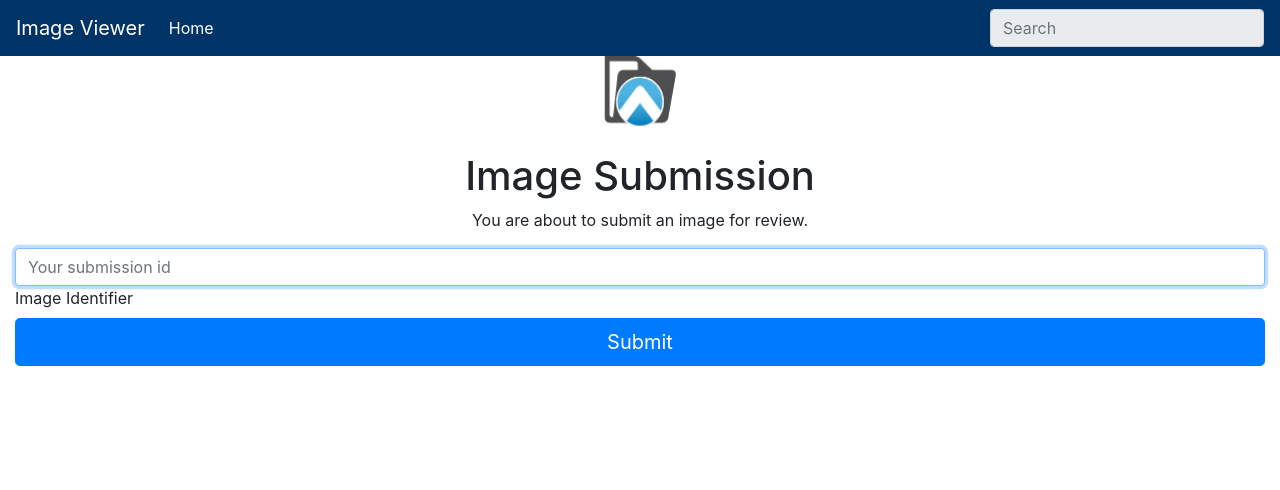
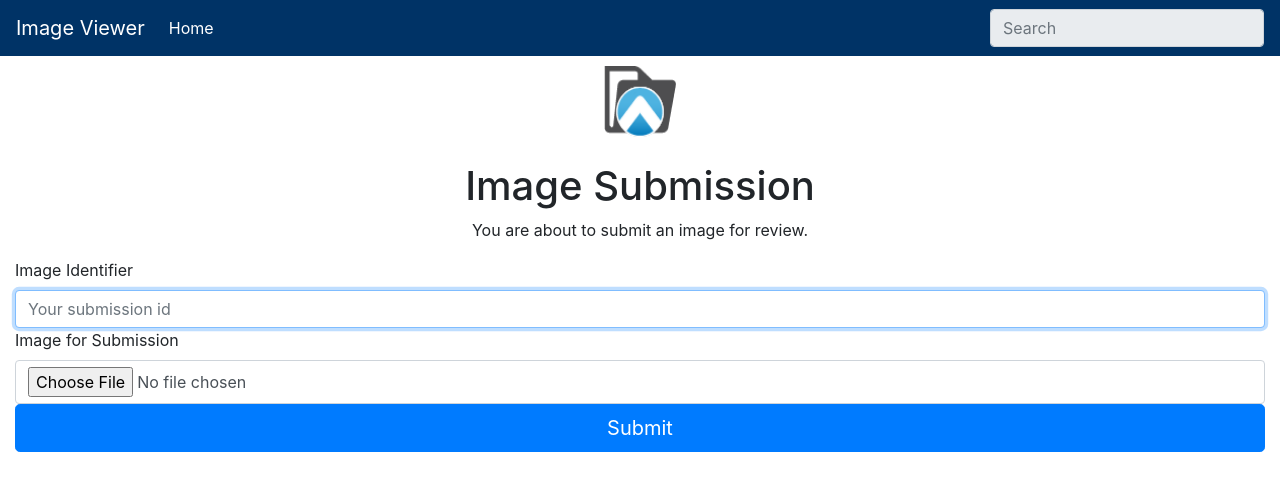
Before and after one commit to kochandra/ujetsappdo, an Angular app: page /my-submission in a window 1280 px wide. Shown: the top 490 px of the page. Built offline with nearby package versions, Linux system fonts and the light colour scheme.

Commit message:
UCJTC-3: Adding file picker to image submission view.

```diff
--- a/src/app/app.component.html
+++ b/src/app/app.component.html
@@ -1,13 +1,16 @@
 <nav class="navbar navbar-expand-md navbar-dark bg-custom">
   <a class="navbar-brand" href="#">Image Viewer</a>
-  <button class="navbar-toggler" type="button" data-toggle="collapse" data-target="#navbar-main" aria-controls="navbar-main" aria-expanded="false" aria-label="Toggle navigation">
+  <button class="navbar-toggler" type="button" data-toggle="collapse" data-target="#navbar-main" aria-controls="navbar-main"
+    aria-expanded="false" aria-label="Toggle navigation">
     <span class="navbar-toggler-icon"></span>
   </button>
 
   <div class="collapse navbar-collapse" id="navbar-main">
     <ul class="navbar-nav mr-auto">
       <li class="nav-item active">
-        <a class="nav-link" href="#">Home <span class="sr-only">go to home</span></a>
+        <a class="nav-link" href="#">Home
+          <span class="sr-only">go to home</span>
+        </a>
       </li>
     </ul>
     <form class="form-inline my-2 my-md-0">
@@ -15,6 +18,7 @@
     </form>
   </div>
 </nav>
-<div class="container-fluid">
-  <router-outlet></router-outlet>
+
+<div class="container-fluid has-header">
+  <router-outlet><!-- views go here --></router-outlet>
 </div>
--- a/src/app/app.component.scss
+++ b/src/app/app.component.scss
@@ -1,3 +1,6 @@
 .bg-custom {
     background: rgb(0, 51, 102);
 }
+.has-header {
+    padding-top: 10px;
+}
--- /dev/null
+++ b/src/app/model/image.ts
@@ -0,0 +1,5 @@
+export class Image {
+    id: string;
+    data: string; //base64 encoded
+    filename: string;
+}
--- a/src/app/my-submission/my-submission.component.html
+++ b/src/app/my-submission/my-submission.component.html
@@ -6,9 +6,15 @@
   </div>
 
   <div class="form-label-group">
-    <input type="string" class="form-control" placeholder="Your submission id" required="true" autofocus="true">
-    <label for="inputEmail">Image Identifier</label>
+    <label for="image-id">Image Identifier</label>
+    <input id="image-id" type="string" class="form-control" placeholder="Your submission id" required="true" autofocus="true">
   </div>
 
-  <button class="btn btn-lg btn-primary btn-block" type="submit" routerLink="/my-image">Submit</button>
+  <div class="form-label-group">
+    <label for="image-submission">Image for Submission</label>
+    <input type="file" id="image-submission" class="form-control" placeholder="Your submission id" required="true" autofocus="true" (change)="onFileChange($event)">
+  </div>
+  <div class="form-label-group">
+    <button class="btn btn-lg btn-primary btn-block" type="submit" routerLink="/my-image">Submit</button>
+  </div>
 </form>
--- a/src/app/my-submission/my-submission.component.ts
+++ b/src/app/my-submission/my-submission.component.ts
@@ -14,4 +14,17 @@ export class MySubmissionComponent implements OnInit {
     //this.location.go('/my-image');
   }
 
+  onFileChange(e: any) {
+    let reader = new FileReader();
+    if(e.target.files && e.target.files.length > 0) {
+      let file = e.target.files[0];
+      reader.readAsDataURL(file);
+      reader.onload = (fResults: any) => {
+        console.log(file.name); //TESTING!!!
+        console.log(file.type); //TESTING!!!
+        console.log(fResults.target.result); //TESTING!!!
+        console.log(reader.result); //TESTING!!!
+      };
+    }
+  }
 }
```
